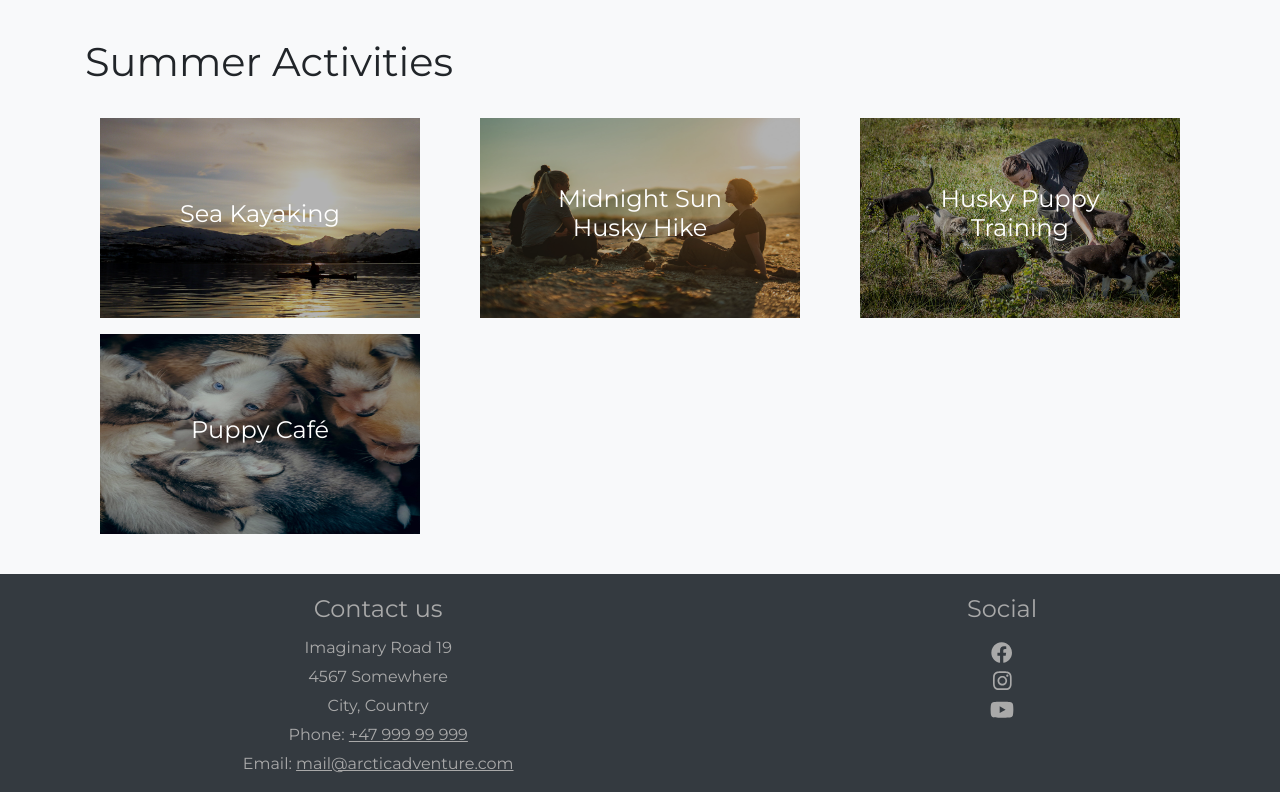
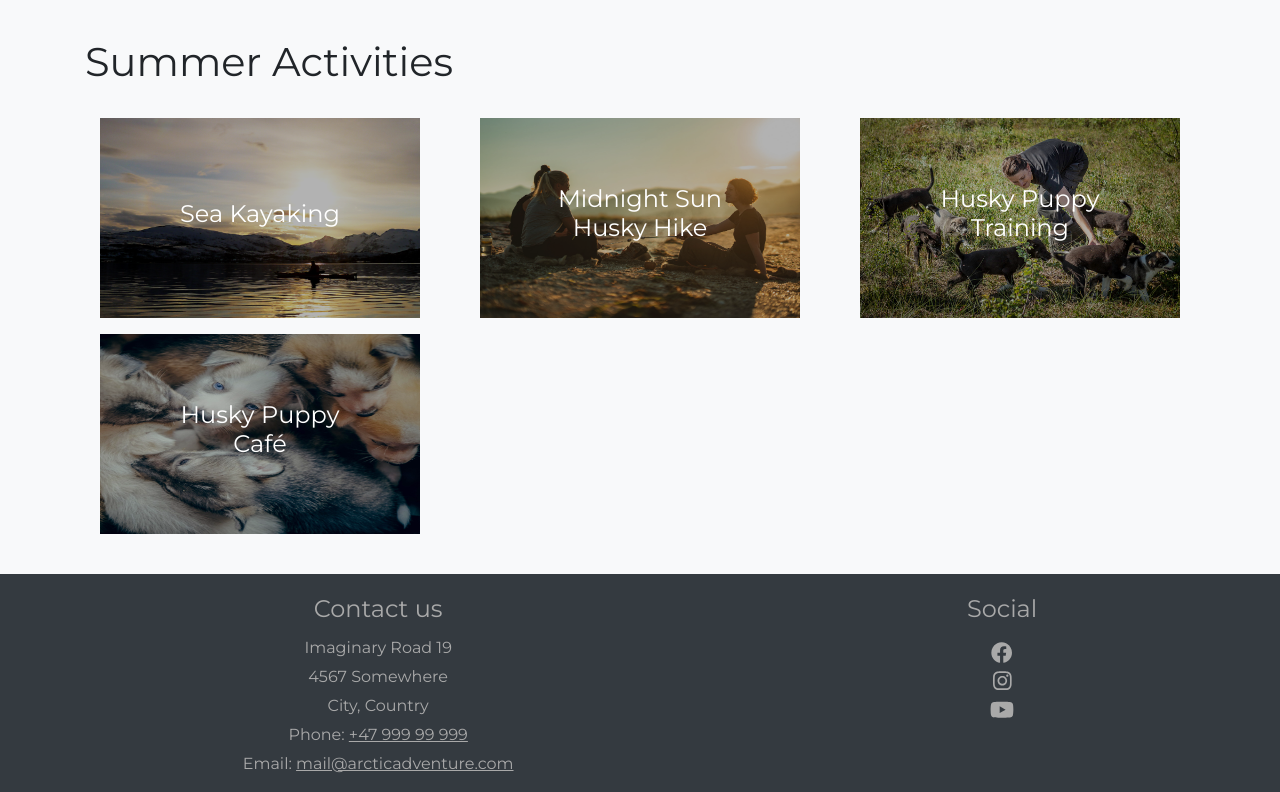
Before and after one commit to Discolai/bed-2049-arctic-adventure, a React (Create React App) app: page /activities in a window 1280 px wide. Shown: the part 626-1418 px from the top of the page. Built offline with nearby package versions, Linux system fonts and the light colour scheme.

Commit message:
Minor fixes

```diff
--- a/src/components/activities/activities.jsx
+++ b/src/components/activities/activities.jsx
@@ -72,7 +72,7 @@ class Activities extends React.Component {
                 <ActivityItem background={puppy_training} title="husky puppy training" href="/activities/husky_puppy_training"></ActivityItem>
               </Col>
               <Col xs={12}  sm={6} md={6} lg={4}>
-                <ActivityItem background={husky_puppies} title="Puppy Café" href="/activities/husky_cafe"></ActivityItem>
+                <ActivityItem background={husky_puppies} title="husky Puppy Café" href="/activities/husky_cafe"></ActivityItem>
               </Col>
             </Row>
           </div>
--- a/src/components/activities/activityInfo.jsx
+++ b/src/components/activities/activityInfo.jsx
@@ -34,7 +34,7 @@ class ActivityInfo extends React.Component {
             }}>
             <div className="d-flex align-items-center justify-content-center" style={{height: "50vh"}}>
                 <div className="d-flex flex-column align-items-center">
-                <h1 className=" cover-image-top text-center text-wrap" style={{fontWeight: "800"}}>
+                <h1 className="text-capitalize cover-image-top text-center text-wrap" style={{fontWeight: "800"}}>
                   {caption}
                 </h1>
                 <button className="mt-4 btn btn-lg btn-secondary">Book now</button>
--- a/src/components/home.jsx
+++ b/src/components/home.jsx
@@ -3,6 +3,8 @@ import PropTypes from 'prop-types'
 import Header from './header';
 import Footer from './footer';
 import ReviewElement from './reviewElement';
+import { Link } from 'react-router-dom';
+
 
 import Container from 'react-bootstrap/Container';
 import Row from 'react-bootstrap/Row';
@@ -58,12 +60,12 @@ class Home extends React.Component {
             <div className="d-flex align-items-center justify-content-center" style={{height: "60vh"}}>
               <div className="d-flex flex-column">
                 <h1 className="text-center mx-auto">Find your next adventure</h1>
-                <a
+                <Link
                   className="mt-4 mx-auto btn btn-lg btn-secondary text-capitalize"
-                  href="/booking"
+                  to="/activities"
                 >
                   book now
-                </a>
+                </Link>
                 <Carousel className="mt-4">
                   <Carousel.Item className="text-black">
                     <Carousel.Caption>
```
